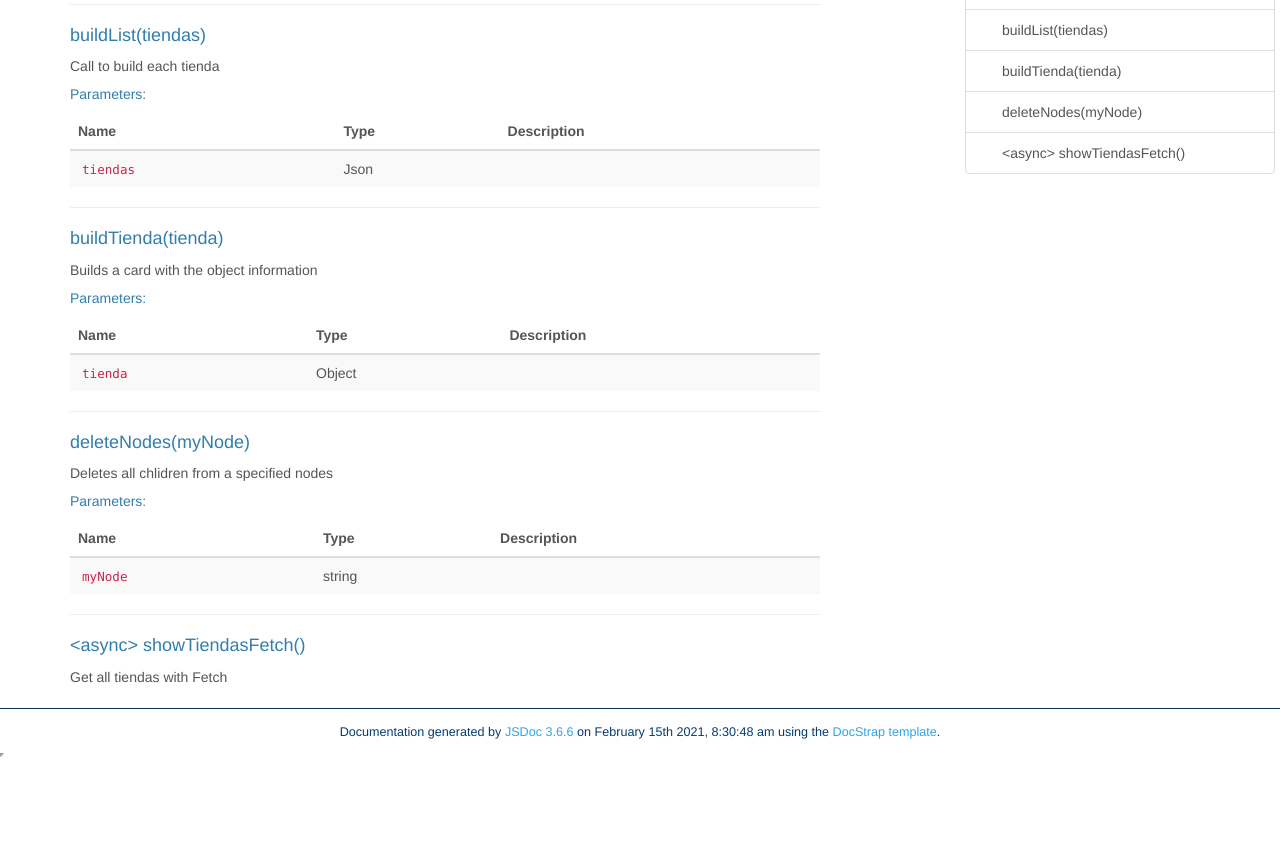
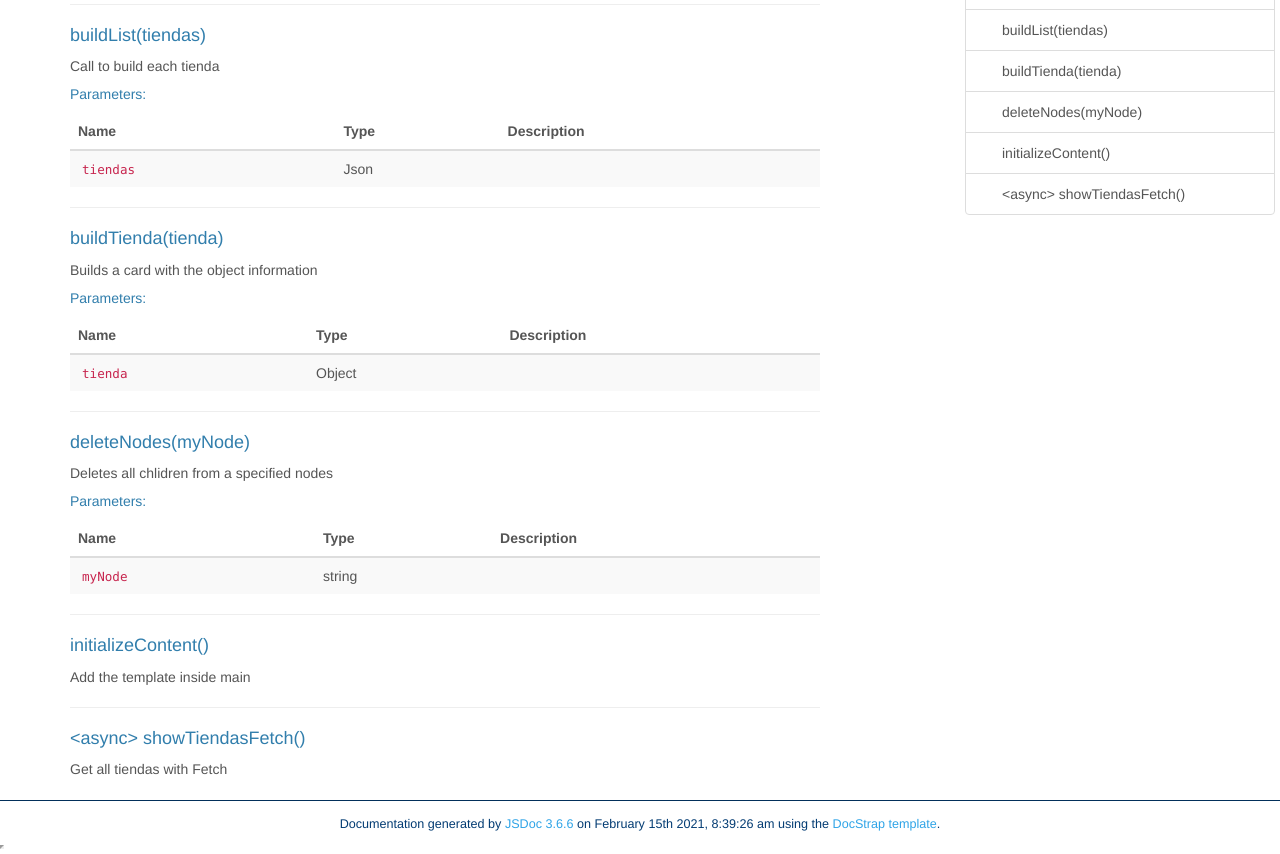
Before and after one commit to Nujuron/Consulta-API-Tiendas, a website: page docs/gen/global.html in a window 1280 px wide. Shown: the part 181-1035 px from the top of the page. Before the commit the page ends 943 px from the top, so only its background shows below. Drawn offline with Linux system fonts and the light colour scheme.

Commit message:
html search bar

```diff
--- a/docs/gen/global.html
+++ b/docs/gen/global.html
@@ -33,7 +33,7 @@
 			<li class="dropdown">
 				<a href="global.html" class="dropdown-toggle" data-toggle="dropdown">Global<b class="caret"></b></a>
 				<ul class="dropdown-menu ">
-					<li><a href="global.html#buildList">buildList</a></li><li><a href="global.html#buildTienda">buildTienda</a></li><li><a href="global.html#deleteNodes">deleteNodes</a></li><li><a href="global.html#showTiendasFetch">showTiendasFetch</a></li>
+					<li><a href="global.html#buildList">buildList</a></li><li><a href="global.html#buildTienda">buildTienda</a></li><li><a href="global.html#deleteNodes">deleteNodes</a></li><li><a href="global.html#initializeContent">initializeContent</a></li><li><a href="global.html#showTiendasFetch">showTiendasFetch</a></li>
 				</ul>
 			</li>
 
@@ -530,6 +530,84 @@
 
 <hr>
 <dt>
+    <h4 class="name" id="initializeContent"><span class="type-signature"></span>initializeContent()</h4>
+
+
+</dt>
+<dd>
+
+
+    <div class="description">
+        <p>Add the template inside main</p>
+    </div>
+
+
+
+
+
+
+
+
+
+
+<dl class="details">
+
+
+
+
+
+
+
+
+
+
+
+
+
+
+
+
+
+
+
+
+
+
+
+
+
+
+
+
+
+
+
+
+
+
+
+</dl>
+
+
+
+
+
+
+
+
+
+
+
+
+
+
+
+</dd>
+
+
+
+<hr>
+<dt>
     <h4 class="name" id="showTiendasFetch"><span class="type-signature">&lt;async> </span>showTiendasFetch()</h4>
 
 
@@ -654,7 +732,7 @@
 <span class="jsdoc-message">
 	Documentation generated by <a href="https://github.com/jsdoc3/jsdoc">JSDoc 3.6.6</a>
 
-		on February 15th 2021, 8:30:48 am
+		on February 15th 2021, 8:39:26 am
 
 	using the <a href="https://github.com/docstrap/docstrap">DocStrap template</a>.
 </span>
--- a/docs/gen/quicksearch.html
+++ b/docs/gen/quicksearch.html
@@ -7,7 +7,7 @@
     <script src="scripts/fulltext-search.js"></script>
 
     <script type="text/x-docstrap-searchdb">
-    {"global.html":{"id":"global.html","title":"Global","body":" Documentation Global buildListbuildTiendadeleteNodesshowTiendasFetch Global Methods buildList(tiendas) Call to build each tienda Parameters: Name Type Description tiendas Json buildTienda(tienda) Builds a card with the object information Parameters: Name Type Description tienda Object deleteNodes(myNode) Deletes all chlidren from a specified nodes Parameters: Name Type Description myNode string &lt;async&gt; showTiendasFetch() Get all tiendas with Fetch × Search results Close Documentation generated by JSDoc 3.6.6 on February 15th 2021, 8:30:48 am using the DocStrap template. "},"index.html":{"id":"index.html","title":"Index","body":" Documentation Global buildListbuildTiendadeleteNodesshowTiendasFetch Consulta-API-Tiendas Web app to consume a self-made API × Search results Close Documentation generated by JSDoc 3.6.6 on February 15th 2021, 8:30:48 am using the DocStrap template. "}}
+    {"global.html":{"id":"global.html","title":"Global","body":" Documentation Global buildListbuildTiendadeleteNodesinitializeContentshowTiendasFetch Global Methods buildList(tiendas) Call to build each tienda Parameters: Name Type Description tiendas Json buildTienda(tienda) Builds a card with the object information Parameters: Name Type Description tienda Object deleteNodes(myNode) Deletes all chlidren from a specified nodes Parameters: Name Type Description myNode string initializeContent() Add the template inside main &lt;async&gt; showTiendasFetch() Get all tiendas with Fetch × Search results Close Documentation generated by JSDoc 3.6.6 on February 15th 2021, 8:39:26 am using the DocStrap template. "},"index.html":{"id":"index.html","title":"Index","body":" Documentation Global buildListbuildTiendadeleteNodesinitializeContentshowTiendasFetch Consulta-API-Tiendas Web app to consume a self-made API × Search results Close Documentation generated by JSDoc 3.6.6 on February 15th 2021, 8:39:26 am using the DocStrap template. "}}
     </script>
 
     <script type="text/javascript">
```
Also changed, not shown: docs/gen/index.html (+2 -2 lines), index.html (+1 -0 lines), js/script.js (+7 -1 lines).
